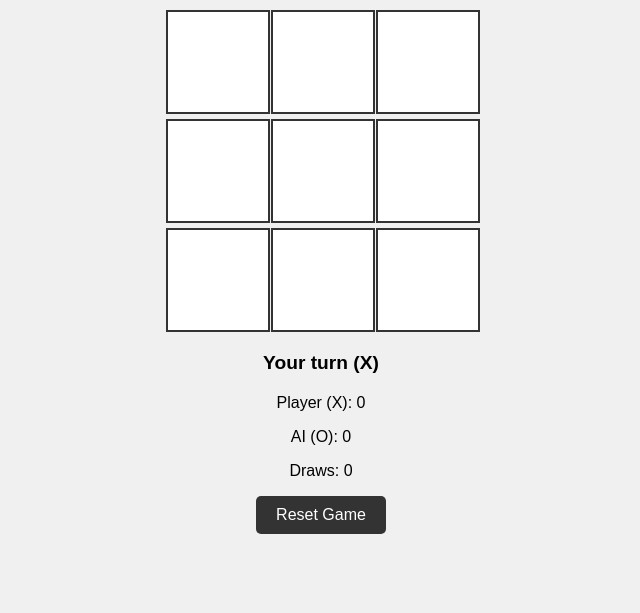
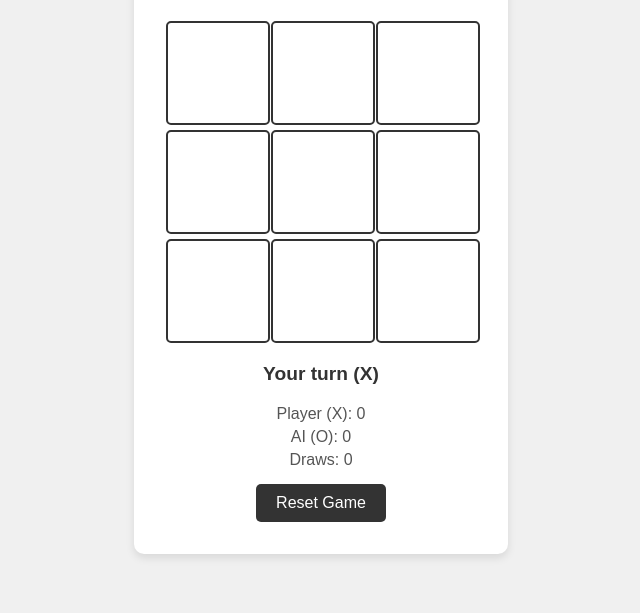
Before and after one commit to Divyanshh04/tic-tac-toe-ai, a plain HTML site: page index.html in a window 1280 px wide. Shown: the part 187-800 px from the top of the page, without its empty margins (319-959 px from the left). Drawn offline with Linux system fonts and the light colour scheme.

Commit message:
style.css

```diff
--- a/style.css
+++ b/style.css
@@ -10,10 +10,20 @@ body {
 
 .container {
     text-align: center;
+    background: white;
+    padding: 2rem;
+    border-radius: 10px;
+    box-shadow: 0 4px 8px rgba(0, 0, 0, 0.1);
 }
 
 h1 {
     color: #333;
+    margin-bottom: 0.5rem;
+}
+
+p {
+    color: #666;
+    margin-bottom: 1.5rem;
 }
 
 .board {
@@ -33,17 +43,39 @@ h1 {
     align-items: center;
     font-size: 2.5rem;
     cursor: pointer;
-    transition: background-color 0.3s;
+    transition: all 0.3s ease;
+    border-radius: 5px;
 }
 
 .cell:hover {
     background-color: #e0e0e0;
+    transform: scale(1.03);
+}
+
+.cell.x {
+    color: #ff4757;
+}
+
+.cell.o {
+    color: #2ed573;
 }
 
 .status {
     margin: 20px 0;
     font-size: 1.2rem;
     font-weight: bold;
+    color: #333;
+}
+
+.scores {
+    margin: 15px 0;
+    font-size: 1rem;
+    color: #555;
+}
+
+.scores p {
+    margin: 5px 0;
+    color: #555;
 }
 
 #reset {
@@ -54,8 +86,21 @@ h1 {
     border: none;
     border-radius: 5px;
     cursor: pointer;
+    transition: background-color 0.3s;
 }
 
 #reset:hover {
     background-color: #555;
+    transform: scale(1.05);
 }
+
+/* Animation for winning cells */
+.winning-cell {
+    animation: pulse 0.5s ease 3;
+}
+
+@keyframes pulse {
+    0% { transform: scale(1); }
+    50% { transform: scale(1.1); }
+    100% { transform: scale(1); }
+}
```
